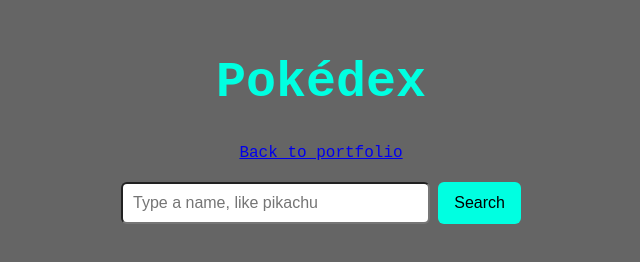
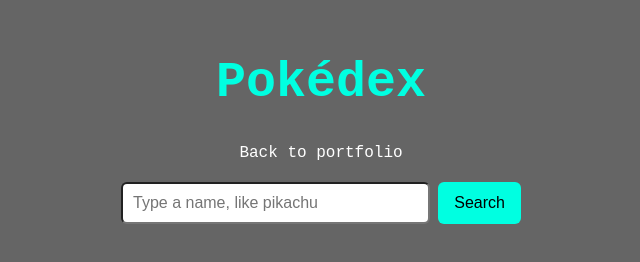
Before and after one commit to bubba957/codyPortfolio, a plain HTML site: page pokedexAPI/index.html in a window 1280 px wide. Shown: the whole page, without its empty margins (319-959 px from the left). Drawn offline with Linux system fonts and the light colour scheme.

Commit message:
Enhance CSS with link styles and message class
Added styles for link states and a message class.

```diff
--- a/pokedexAPI/styles/pokedex.css
+++ b/pokedexAPI/styles/pokedex.css
@@ -19,6 +19,20 @@ body {
 h1 {
     font-size: 50px;
     color: var(--accent);
+}
+
+a:link, a:visited {
+  color: var(--card);
+  text-decoration: none;
+  cursor: pointer;
+}
+
+a:hover {
+  text-decoration: underline;
+}
+
+a:link:active, a:visited:active {
+  color: #ff0000;
 }
 
 .search-bar {
```
